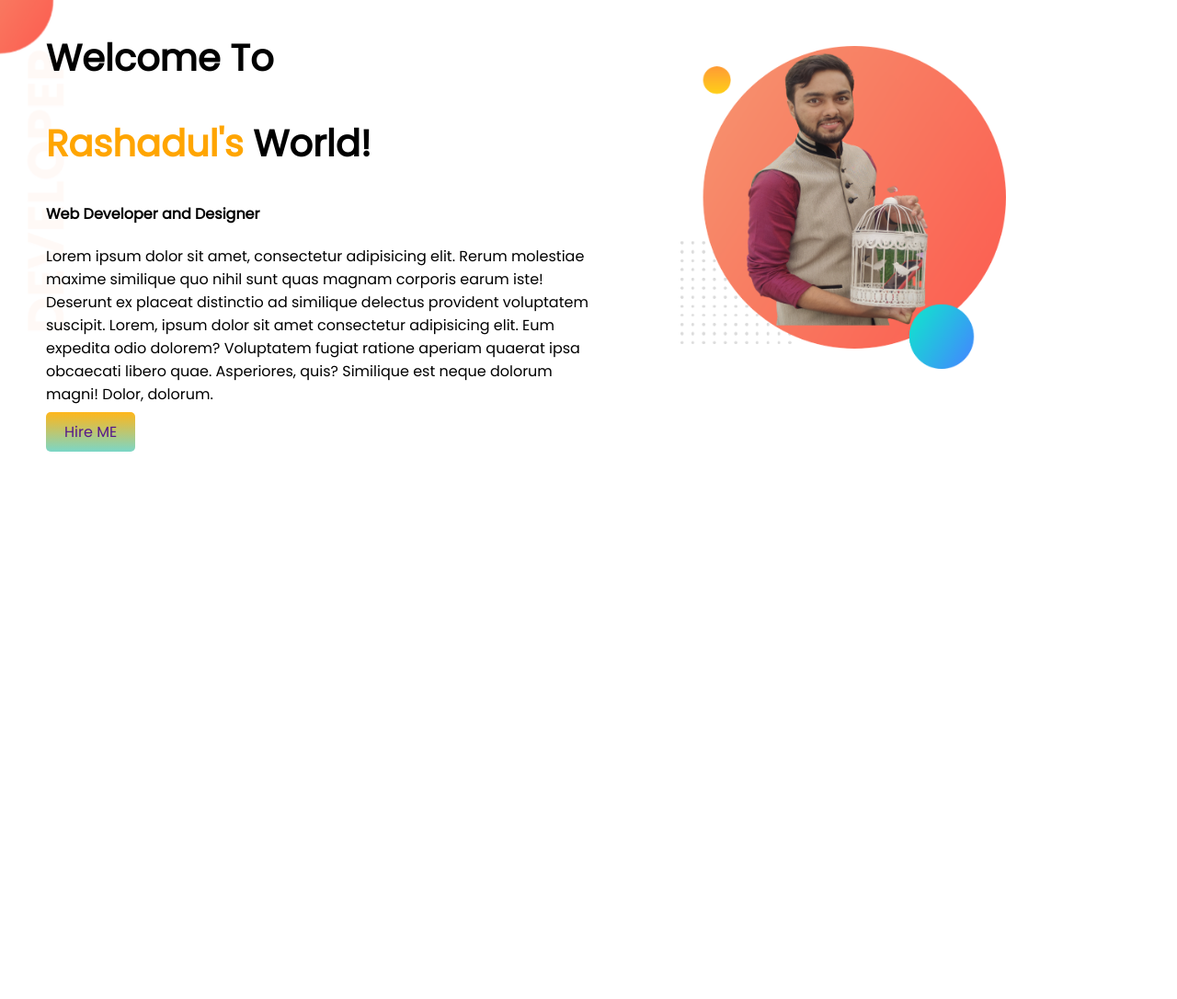
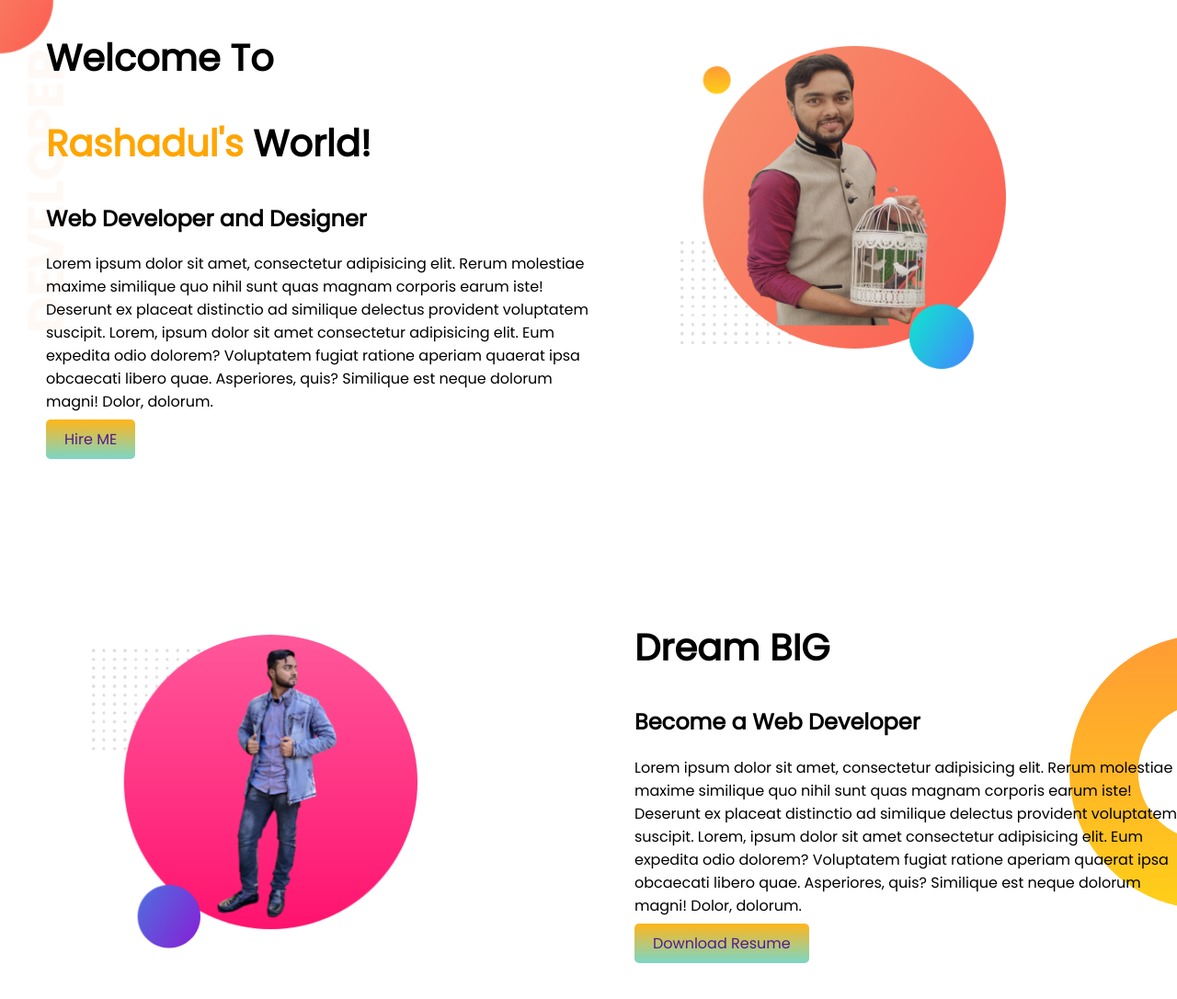
Before and after one commit to Rashadul89/my-portfolio, a plain HTML site: page index.html in a window 1280 px wide. Shown: the whole page at 92% size. Before the commit the page ends 800 px from the top, so only its background shows below. Drawn offline with Linux system fonts and the light colour scheme.

Commit message:
adding dream-section

```diff
--- a/index.html
+++ b/index.html
@@ -16,7 +16,7 @@
     <div class="half-width">
     <h1>Welcome To</h1>
     <h1> <span class="namecolor">Rashadul's</span>  World!</h1>
-    <p> <h4>Web Developer and Designer</h4></p>
+     <h2>Web Developer and Designer</h2>
     <p>Lorem ipsum dolor sit amet, consectetur adipisicing elit. Rerum molestiae maxime similique quo nihil sunt quas magnam corporis earum iste! Deserunt ex placeat distinctio ad similique delectus provident voluptatem suscipit. Lorem, ipsum dolor sit amet consectetur adipisicing elit. Eum expedita odio dolorem? Voluptatem fugiat ratione aperiam quaerat ipsa obcaecati libero quae. Asperiores, quis? Similique est neque dolorum magni! Dolor, dolorum.</p>
     <a class="link-button" target="_blank" href=""   >Hire ME</a>
 
@@ -25,7 +25,17 @@
 
 <img src="images/my-bg1.png" alt="">
 </div>
+</section>
 
-</section>
+<section class="dream-big">
+    <div class="half-width">
+<img src="images/my-bg2.png" alt="">
+    </div>
+    <div class="half-width">
+        <h1>Dream BIG</h1>
+        <h2>Become a Web Developer</h2>
+        <p>Lorem ipsum dolor sit amet, consectetur adipisicing elit. Rerum molestiae maxime similique quo nihil sunt quas magnam corporis earum iste! Deserunt ex placeat distinctio ad similique delectus provident voluptatem suscipit. Lorem, ipsum dolor sit amet consectetur adipisicing elit. Eum expedita odio dolorem? Voluptatem fugiat ratione aperiam quaerat ipsa obcaecati libero quae. Asperiores, quis? Similique est neque dolorum magni! Dolor, dolorum.</p>
+        <a target="_blank" class="link-button" href="">Download Resume</a>
+    </div>
 </body>
 </html>
--- a/style.css
+++ b/style.css
@@ -16,6 +16,7 @@ h1{
 }
 section{
     display: flex;
+    margin-bottom: 150px;
 }
 .half-width{
     width:50% ;
@@ -34,3 +35,12 @@ section{
     border-radius: 5px;
 
 }
+
+.dream-big{
+
+    background-image: url(images/dream-bg.png);
+    background-repeat: no-repeat;
+    background-position : right;
+
+
+}
```
